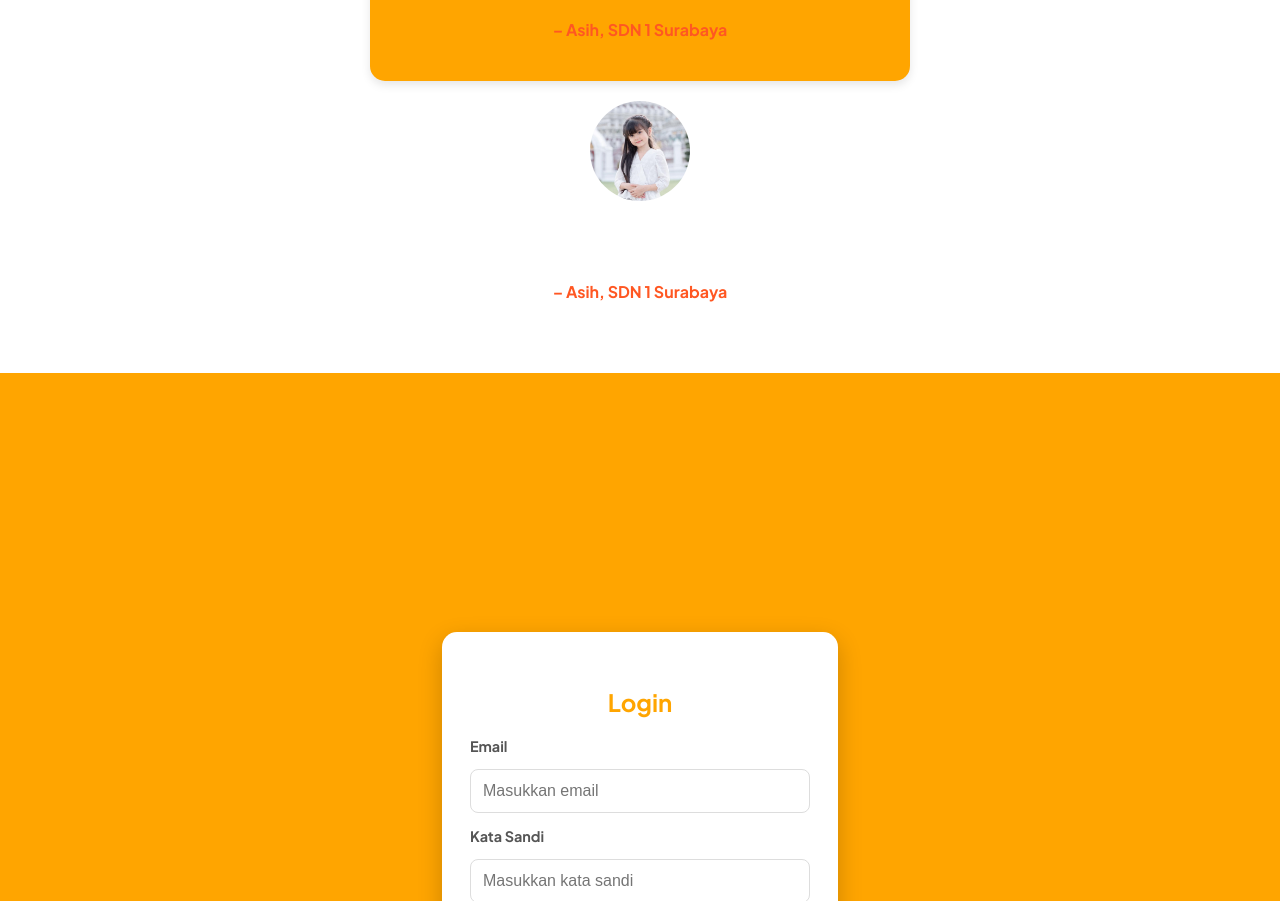
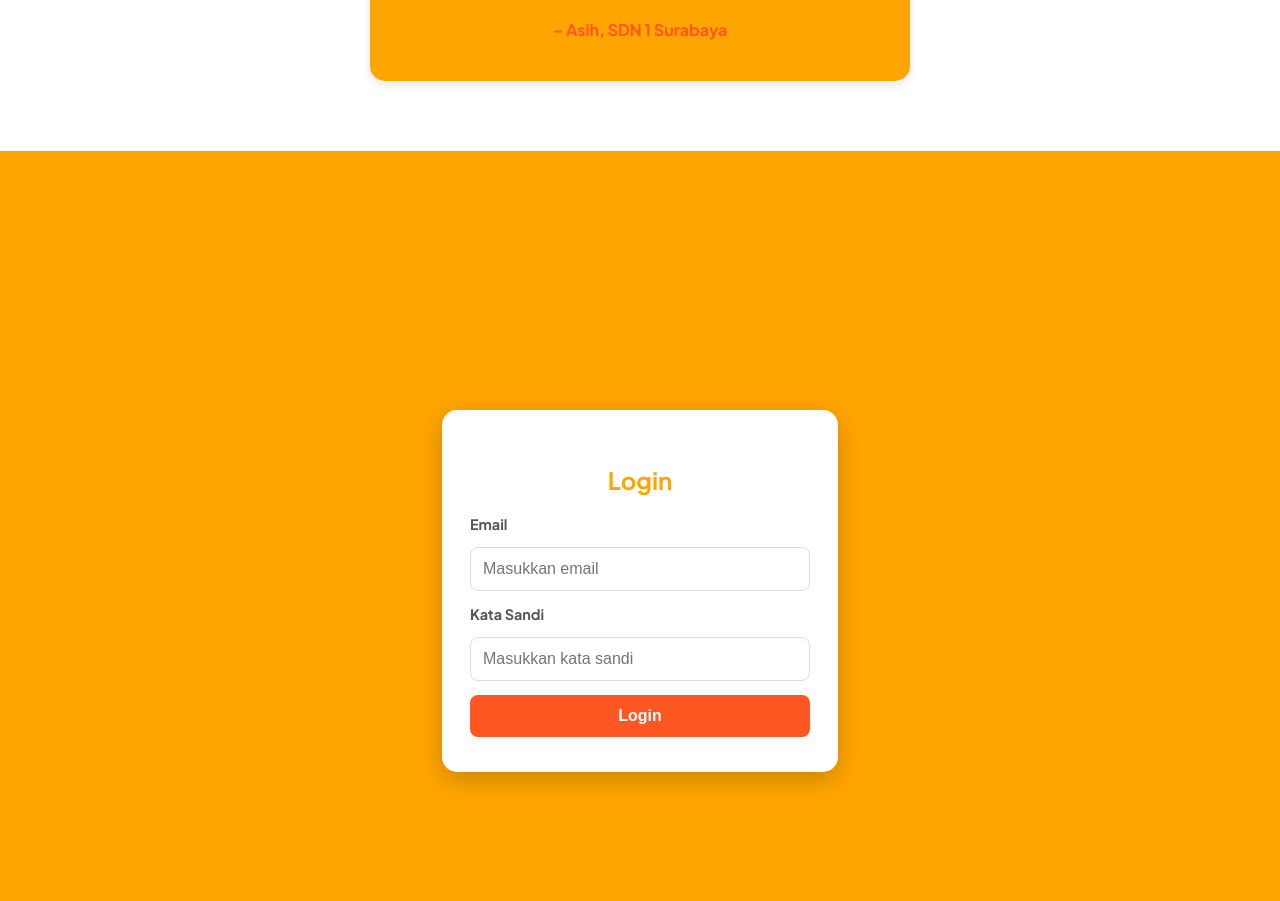
Before and after one commit to alhiyasb/mentari-bimbel, a plain HTML site: page index.html in a window 1280 px wide. Shown: the part 3007-3908 px from the top of the page. Drawn offline with Linux system fonts and the light colour scheme.

Commit message:
Menghapus satu testimoni

```diff
--- a/index.html
+++ b/index.html
@@ -132,11 +132,6 @@
     <h4 class="testimonial-name">– Asih, SDN 1 Surabaya</h4>
   </div>
 
-<div class="testimonial-cardd">
-    <img src="asih.jpeg" alt="Foto Siswa" class="testimonial-img">
-    <p class="testimonial-text">"Mentari ngajarin cara berpikir yang benar, bukan cuma jawaban ujian."</p>
-    <h4 class="testimonial-name">– Asih, SDN 1 Surabaya</h4>
-  </div>
 </section>
 
 <!-- Login Section -->
```
